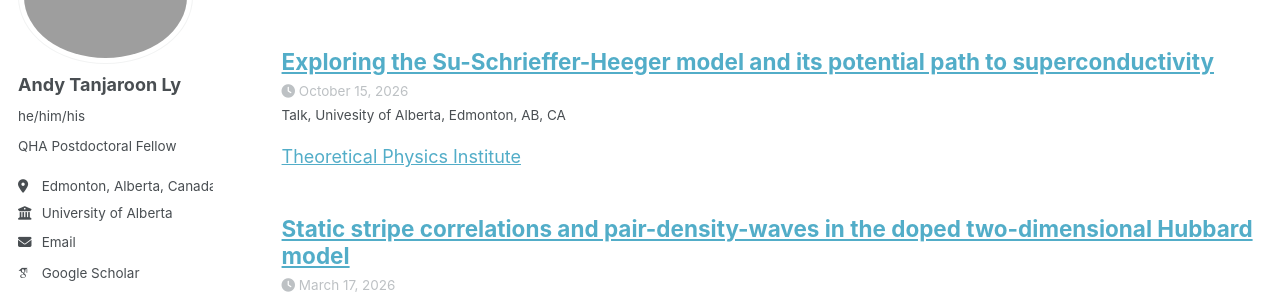
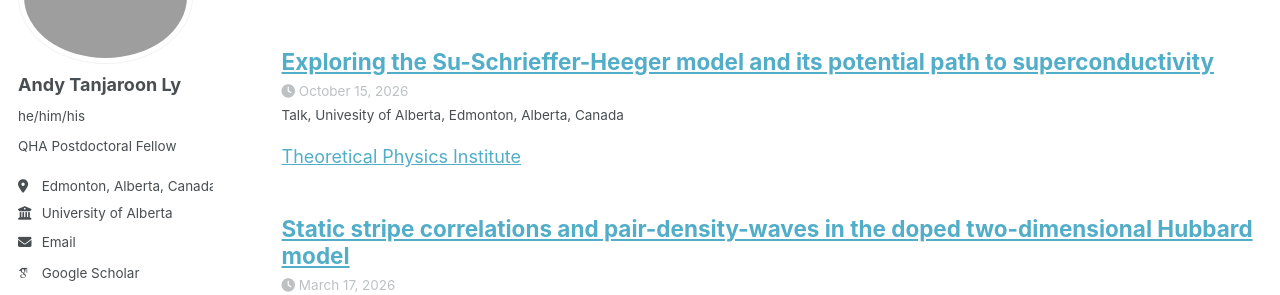
Before and after one commit to atanjaro/atanjaro.github.io, a Jekyll site: the page built from _pages/talks.html, in a window 1280 px wide and 900 px high. Shown: the part 169-464 px from the top of the window. Built offline with Jekyll 4.4.1, drawn with Linux system fonts in a browser that asks for light colours; some web fonts are replaced; a script that is not in the unit is left out.

Commit message:
Update 2026-10-15-tpi.md

```diff
--- a/_talks/2026-10-15-tpi.md
+++ b/_talks/2026-10-15-tpi.md
@@ -5,8 +5,8 @@ type: "Talk"
 permalink: /talks/2026-10-15-tpi
 venue: "Univesity of Alberta"
 date: 2026-10-15
-location: "Edmonton, AB, CA"
+location: "Edmonton, Alberta, Canada"
 ---
 [Theoretical Physics Institute](https://sites.ualberta.ca/~iboettch/tpi/tpi_seminar.html)
 
-Studying model Hamiltonians have played a central role in the formation of our understanding of electron-phonon (e-ph) interactions in solids. Such interactions are responsible for the pairing interaction in superconductors, and the resulting competition/cooperation between the electronic and phononic degrees of freedom can realize other novel states of metter. Over the past several years, there has been substantial interest in Su-Schrieffer-Heeger (SSH)-type interactions, where the atomic motion modulates the overlap of the hopping amplitude between atomic orbitals. Recent theories suggest that superconductivity can arise in these models through the formation of light bipolarons, leading to high-Tc bipolaronic superconductivity. We use numerically exact determinant quantum Monte Carlo (DQMC) to solve the "bond" and "optical" variants of the SSH model in two dimensions (2D) to examine pairing correlations across a range of model parameters. We also perform systematic comparisons to the Holstein model and highlight the differences between these SSH model variants. Further, we map out a ground state phase diagram of the 2D half-filled "optical" SSH-Hubbard model in the challenging adiabatic regime (Omega/EF \approx 1/8).
+Studying model Hamiltonians have played a central role in the formation of our understanding of electron-phonon (e-ph) interactions in solids. Such interactions are responsible for the pairing interaction in superconductors, and the resulting competition/cooperation between the electronic and phononic degrees of freedom can realize other novel states of matter. Over the past several years, there has been substantial interest in Su-Schrieffer-Heeger (SSH)-type interactions, where the atomic motion modulates the overlap of the hopping amplitude between atomic orbitals. Recent theories suggest that superconductivity can arise in these models through the formation of light bipolarons, leading to high-Tc bipolaronic superconductivity. We use numerically exact determinant quantum Monte Carlo (DQMC) to solve the "bond" and "optical" variants of the SSH model in two dimensions (2D) to examine pairing correlations across a range of model parameters. We also perform systematic comparisons to the Holstein model and highlight the differences between these SSH model variants. Further, we map out a ground state phase diagram of the 2D half-filled "optical" SSH-Hubbard model in the challenging adiabatic regime (Omega/EF \approx 1/8).
```
